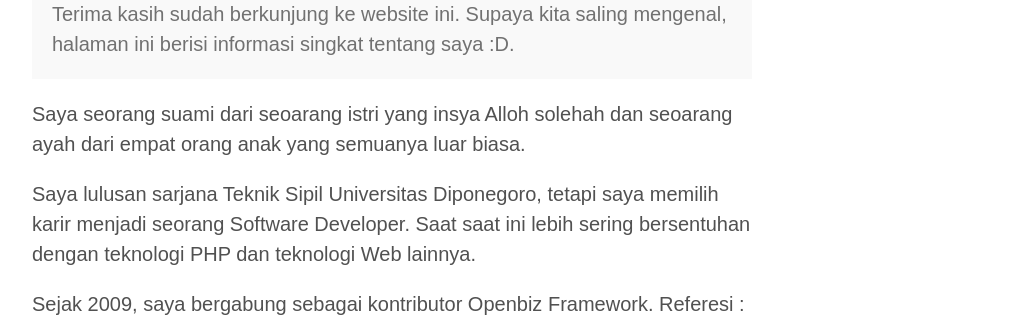
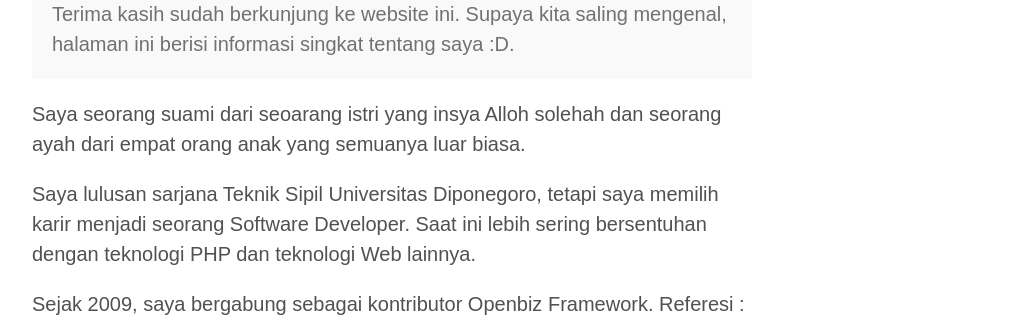
Before and after one commit to agussuhartono/id, a Jekyll site: the page built from about.md, in a window 1280 px wide and 1082 px high. Shown: the part 201-525 px from the top of the window, without its empty margins (248-1278 px from the left). Built offline with Jekyll 4.4.1, drawn with Linux system fonts in a browser that asks for light colours; comment, search, counter and statistics services are not loaded.

Commit message:
fix about

```diff
--- a/about.md
+++ b/about.md
@@ -8,10 +8,10 @@ Terima kasih sudah berkunjung ke website ini.
 Supaya kita saling mengenal, halaman ini berisi informasi singkat tentang saya :D.
 </p>
 
-Saya seorang suami dari seoarang istri yang insya Alloh solehah dan seoarang ayah dari empat orang anak yang semuanya luar biasa.
+Saya seorang suami dari seoarang istri yang insya Alloh solehah dan seorang ayah dari empat orang anak yang semuanya luar biasa.
 
 Saya lulusan sarjana Teknik Sipil Universitas Diponegoro, tetapi saya memilih karir menjadi seorang Software Developer.
-Saat saat ini lebih sering bersentuhan dengan teknologi PHP dan teknologi Web lainnya.
+Saat ini lebih sering bersentuhan dengan teknologi PHP dan teknologi Web lainnya.
 
 Sejak 2009, saya bergabung sebagai kontributor Openbiz Framework.
 Referesi :
```
